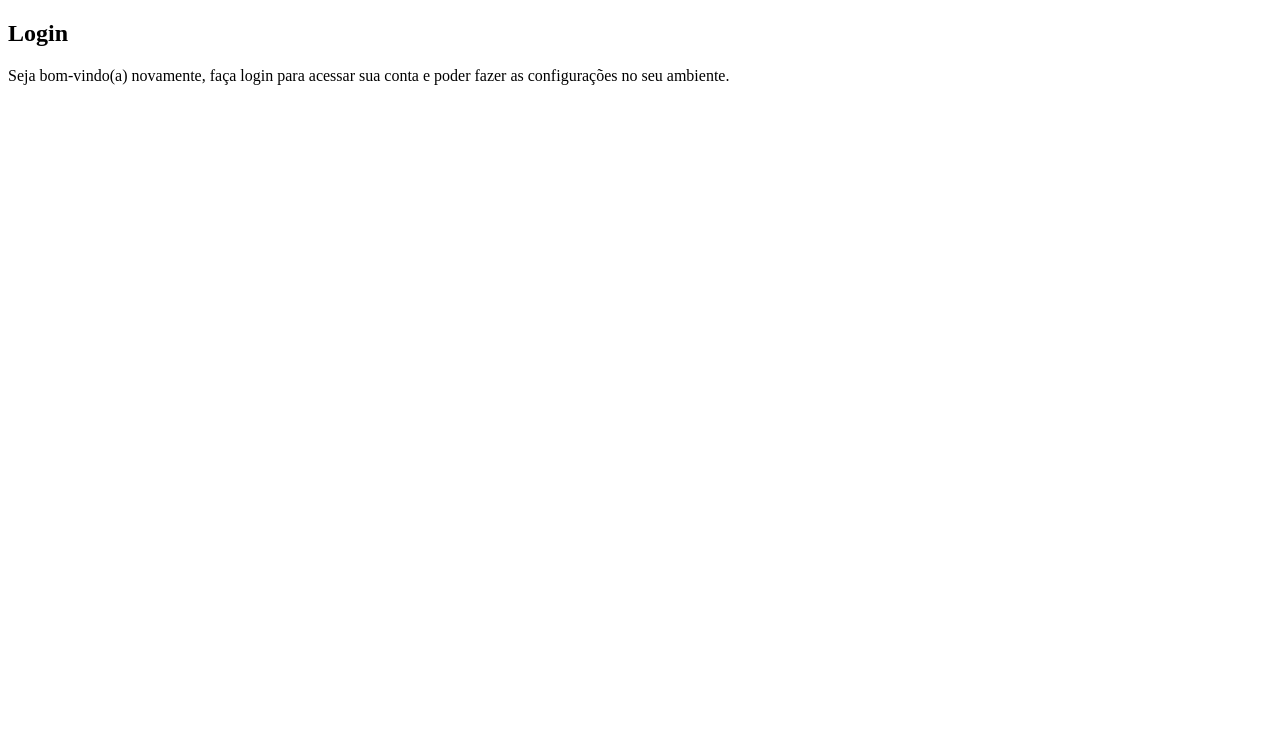
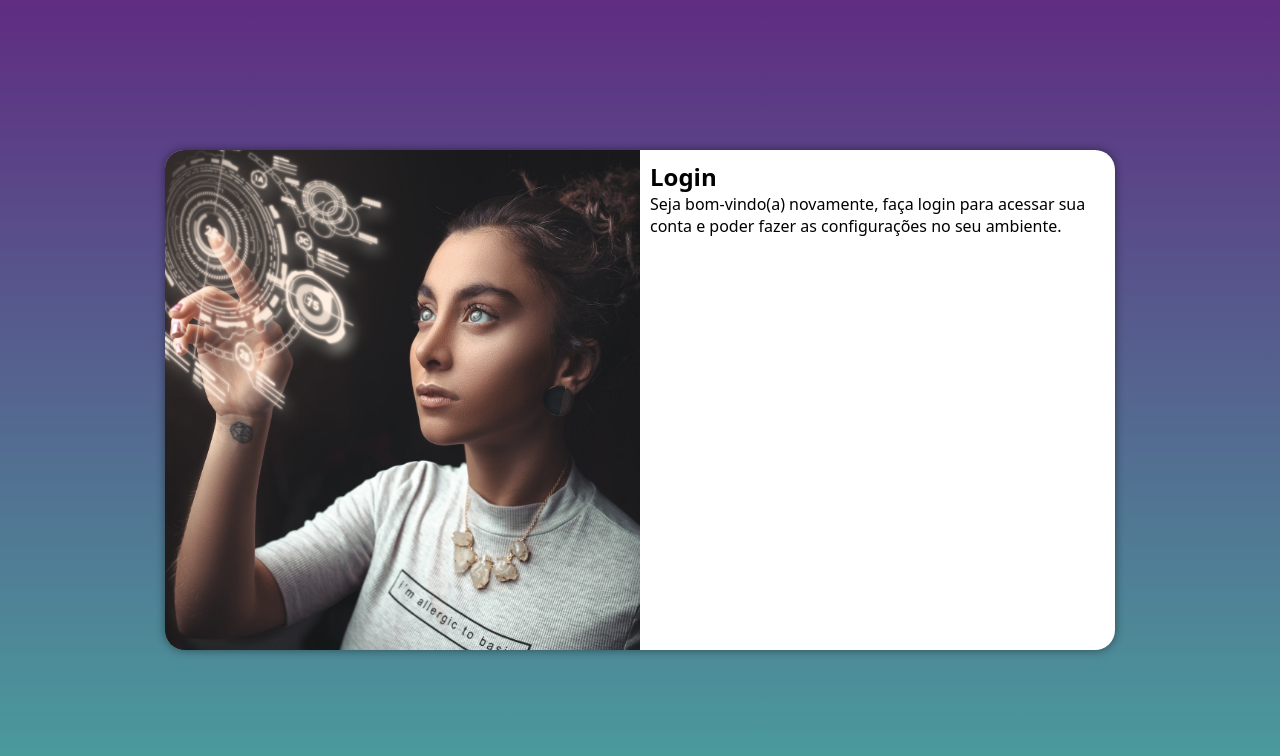
Before and after one commit to DhymasG/projeto-login, a plain HTML site: page index.html in a window 1280 px wide. Drawn offline with Linux system fonts and the light colour scheme.

Commit message:
media query para outras telas

```diff
--- /dev/null
+++ b/estilos/media-query.css
@@ -0,0 +1,43 @@
+@charset "UTF-8";
+
+@media screen and (min-width: 768px) and (max-width: 992px) {
+    body {
+        background-image: linear-gradient(to top, #49a09d, #5f2c82);
+    }
+
+    section#login{
+        width: 90vw;
+    }
+
+    section#login > div#imagem {
+        float: left;
+        width: 35%;
+        height: 100%;
+    }
+
+    section#login > div#formulario{
+        float: right;
+        width: 65%;
+    }
+}
+
+@media screen and (min-width: 992px) {
+    body {
+        background-image: linear-gradient(to top, #49a09d, #5f2c82);
+    }
+
+    section#login{
+        width: 950px;
+    }
+
+    section#login > div#imagem{
+        float: left;
+        width: 50%;
+        height: 100%;
+    }
+
+    section#login > div#formulario {
+        float: right;
+        width: 50%;
+    }
+}
--- a/estilos/style.css
+++ b/estilos/style.css
@@ -5,3 +5,51 @@
     Verde: #49a09d
     Lilás: #5f2c82
 */
+
+* {
+    font-family: system-ui, -apple-system, BlinkMacSystemFont, 'Segoe UI', Roboto, Oxygen, Ubuntu, Cantarell, 'Open Sans', 'Helvetica Neue', sans-serif;
+    padding: 0px;
+    margin: 0px;
+    box-sizing: border-box;
+}
+
+body, html{
+    background-color: #5f2c82;
+    height: 100vh;
+    width: 100vw;
+}
+
+main {
+    position: relative;
+    height: 100vh;
+    width: 100vw;
+}
+
+section#login{
+    position: absolute;
+    top: 50%;
+    left: 50%;
+    transform: translate(-50%, -50%);
+    overflow: hidden;
+
+    background-color: white;
+    width: 250px;
+    height: 500px;
+    border-radius: 20px;
+    box-shadow: 0px 0px 10px rgba(0, 0, 0, 0.459);
+
+    transition: width .3s, height .3s;
+    transition-timing-function: ease;
+}
+
+section#login > div#imagem {
+    display: block;
+    background: #5f2c82 url(../imagens/back.jpg) no-repeat;
+    background-size: cover;
+    height: 200px;
+}
+
+section#login > div#formulario{
+    display: block;
+    padding: 10px;
+}
--- a/index.html
+++ b/index.html
@@ -6,6 +6,7 @@
     <meta name="viewport" content="width=device-width, initial-scale=1.0">
     <title>Login</title>
     <link rel="stylesheet" href="estilos/style.css">
+    <link rel="stylesheet" href="estilos/media-query.css">
 </head>
 <body>
     <main>
```
